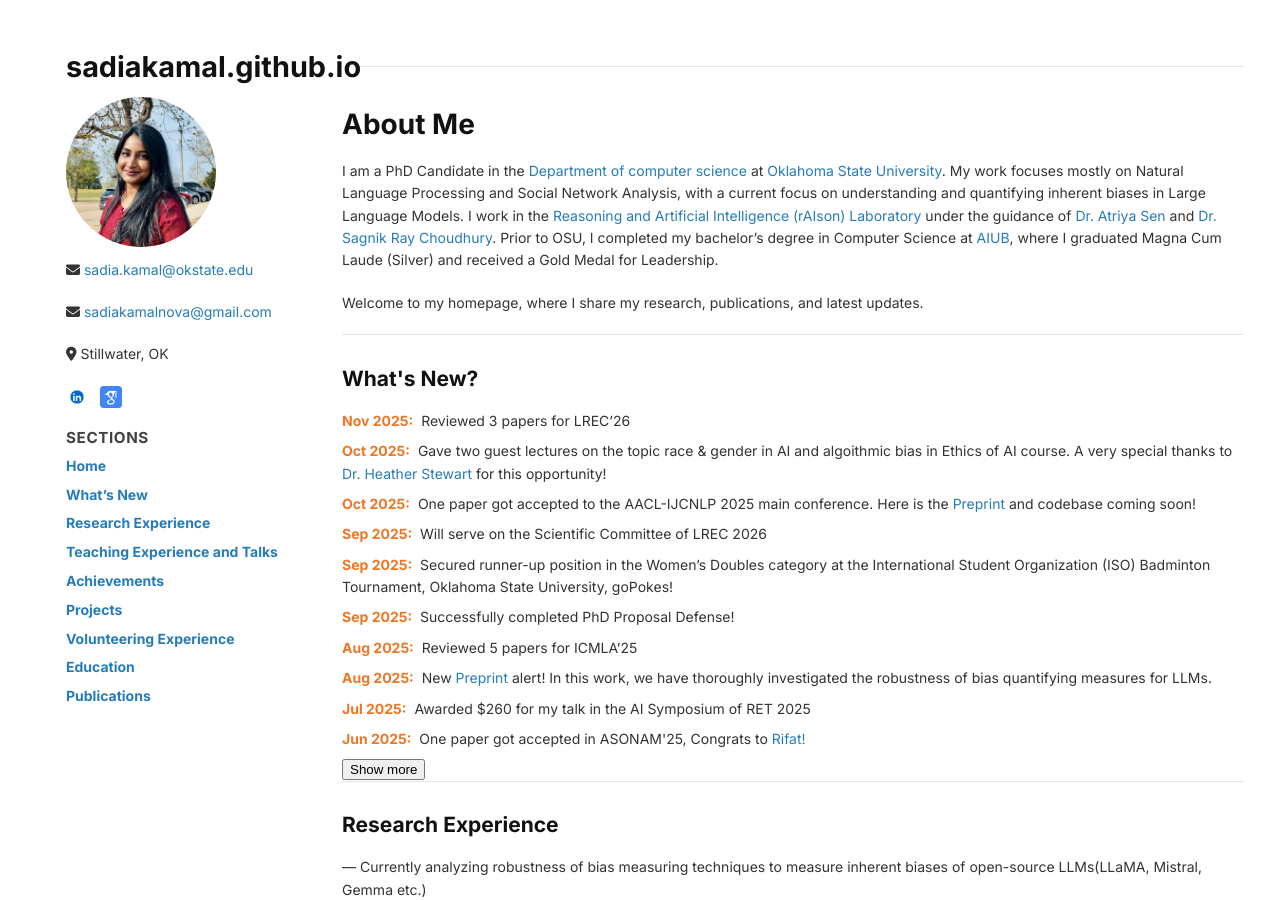
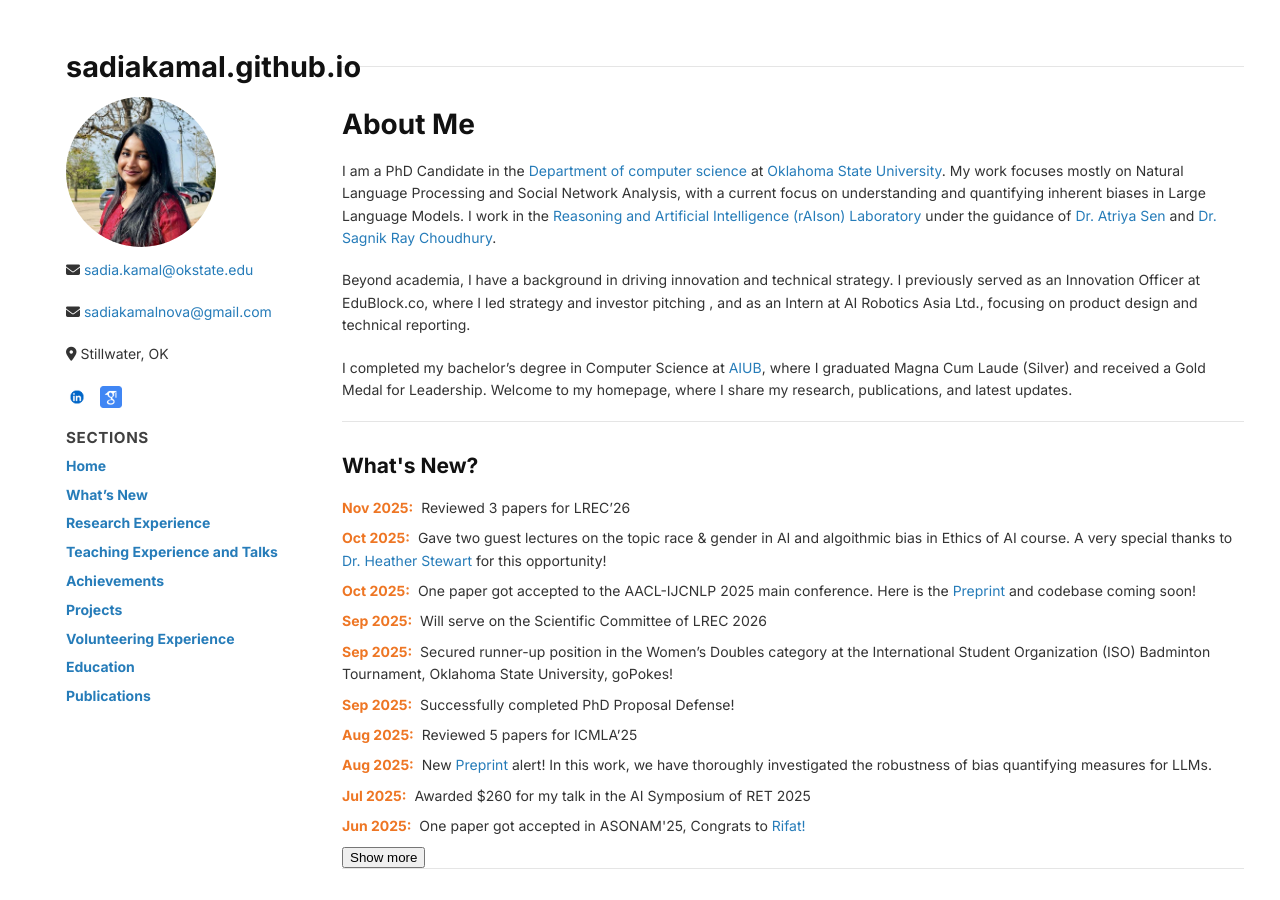
Before and after one commit to sadiakamal/sadiakamal.github.io, a Jekyll site: the page built from index.md, in a window 1280 px wide and 900 px high. Built offline with Jekyll 4.4.1, drawn with Linux system fonts in a browser that asks for light colours; the repository's description, which GitHub fills in, is left out.

Commit message:
Update personal information and professional background
Added details about professional background and previous roles.

```diff
--- a/index.md
+++ b/index.md
@@ -8,9 +8,11 @@ layout: default
 
 # About Me
 
-I am a PhD Candidate in the [Department of computer science](https://cas.okstate.edu/computer_science/) at [Oklahoma State University](https://go.okstate.edu). My work focuses mostly on Natural Language Processing and Social Network Analysis, with a current focus on understanding and quantifying inherent biases in Large Language Models. I work in the [Reasoning and Artificial Intelligence (rAIson) Laboratory](https://cas.okstate.edu/computer_science/about_us/dr_sen_lab/research_team.html) under the guidance of [Dr. Atriya Sen](https://experts.okstate.edu/atriya.sen) and [Dr. Sagnik Ray Choudhury](https://sagnik.github.io). Prior to OSU, I completed my bachelor's degree in Computer Science at [AIUB](https://www.aiub.edu), where I graduated Magna Cum Laude (Silver) and received a Gold Medal for Leadership.
+I am a PhD Candidate in the [Department of computer science](https://cas.okstate.edu/computer_science/) at [Oklahoma State University](https://go.okstate.edu). My work focuses mostly on Natural Language Processing and Social Network Analysis, with a current focus on understanding and quantifying inherent biases in Large Language Models. I work in the [Reasoning and Artificial Intelligence (rAIson) Laboratory](https://cas.okstate.edu/computer_science/about_us/dr_sen_lab/research_team.html) under the guidance of [Dr. Atriya Sen](https://experts.okstate.edu/atriya.sen) and [Dr. Sagnik Ray Choudhury](https://sagnik.github.io).
 
-Welcome to my homepage, where I share my research, publications, and latest updates.
+Beyond academia, I have a background in driving innovation and technical strategy. I previously served as an Innovation Officer at EduBlock.co, where I led strategy and investor pitching , and as an Intern at AI Robotics Asia Ltd., focusing on product design and technical reporting.
+
+I completed my bachelor's degree in Computer Science at [AIUB](https://www.aiub.edu), where I graduated Magna Cum Laude (Silver) and received a Gold Medal for Leadership. Welcome to my homepage, where I share my research, publications, and latest updates.
 
 ---
 <h2>What's New?</h2>
```
